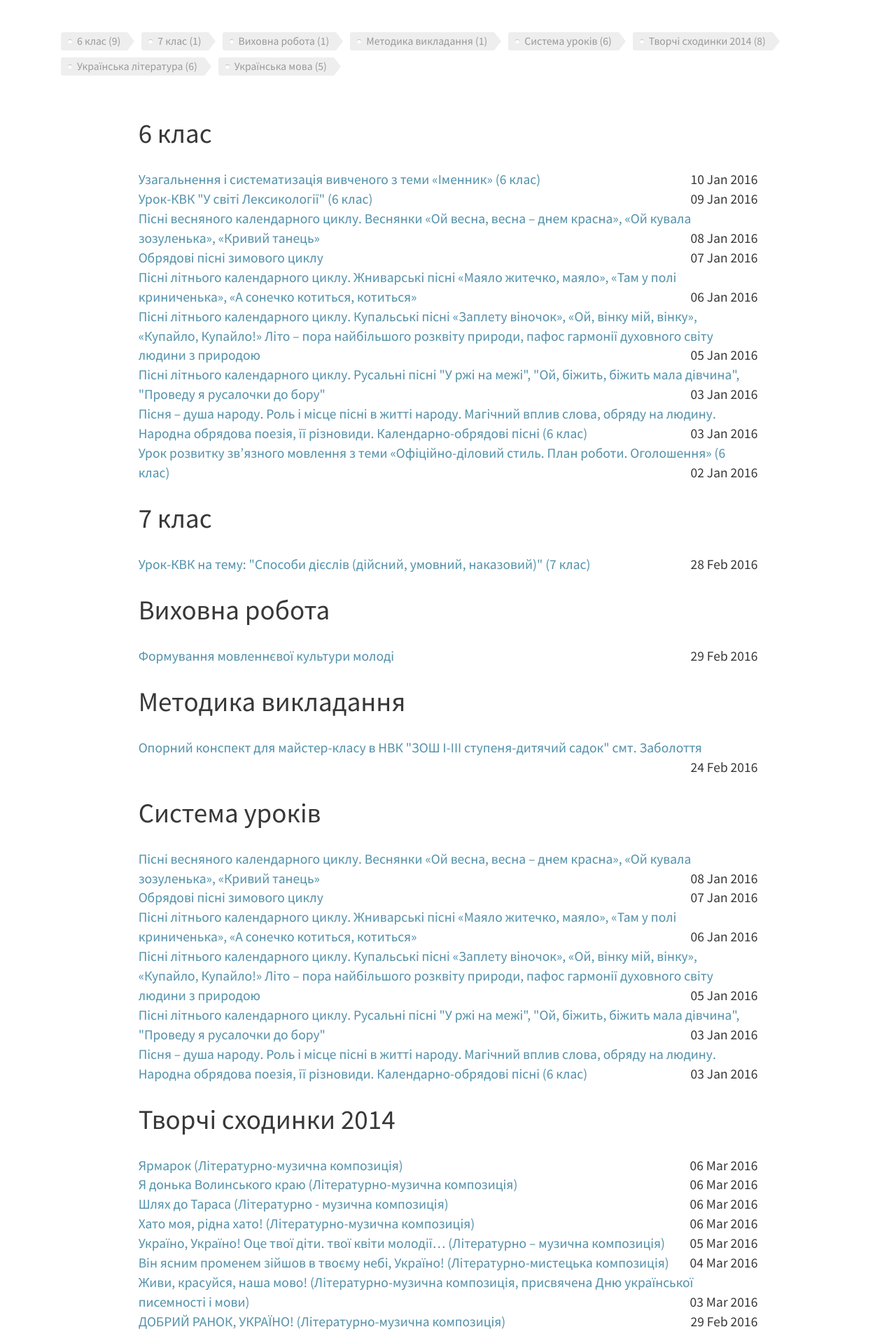
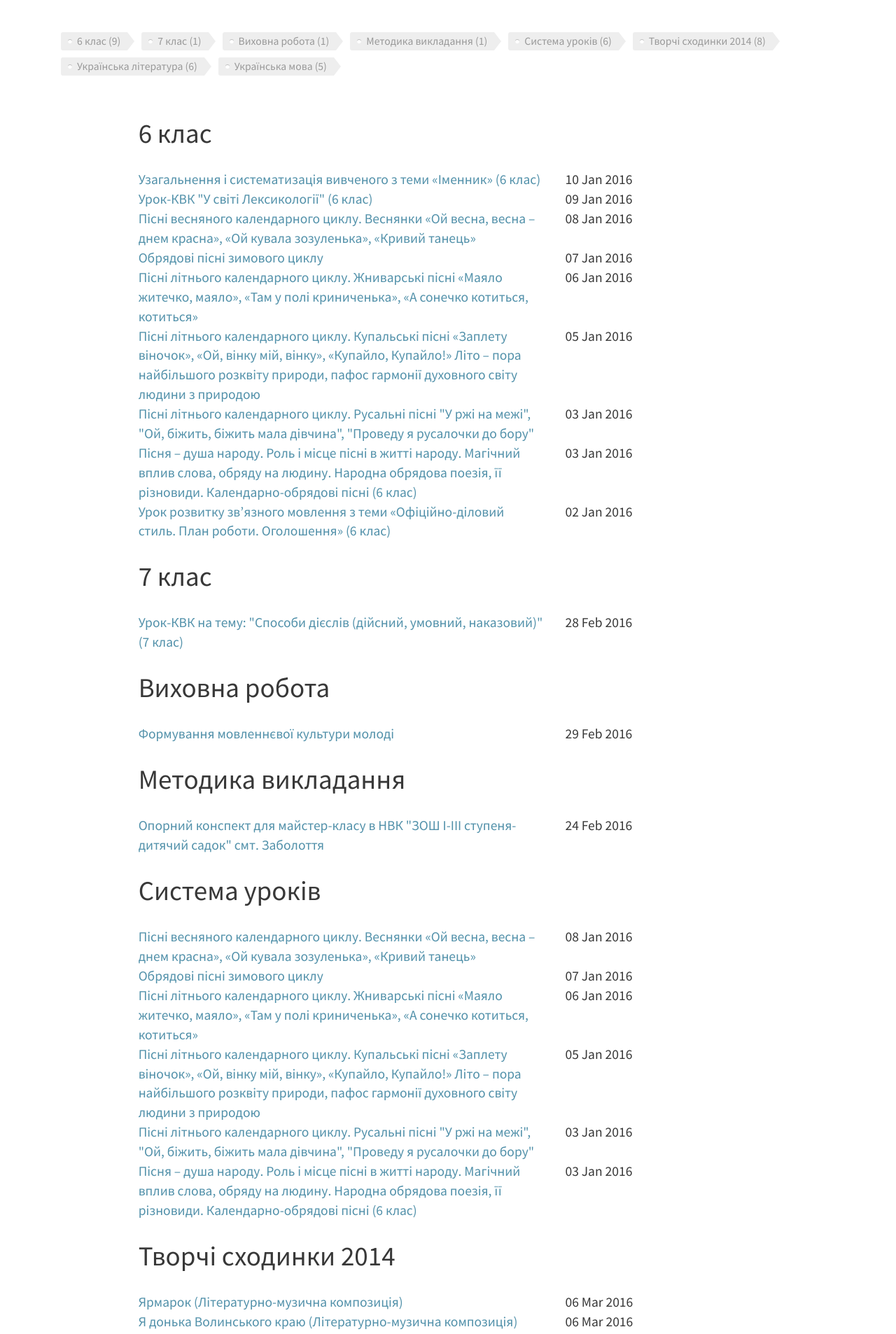
Before and after one commit to tetyanashevchuk/tetyanashevchuk.github.io, a Jekyll site: the page built from tags.html, in a window 1280 px wide. Shown: the part 477-2383 px from the top of the page at 70% size. Built offline with Jekyll 4.4.1, drawn with Linux system fonts in a browser that asks for light colours; nearby versions of some CDN libraries.

```diff
--- a/tags.html
+++ b/tags.html
@@ -30,13 +30,13 @@
     {% capture this_word %}{{ tag_words[item] }}{% endcapture %}
     <h2 id="{{ this_word | cgi_escape }}">{{ this_word }}</h2>
     {% for post in site.tags[this_word] %}{% if post.title != null %}
-      <div>
-        <span class="article-series-header">
+      <div class="row">
+        <div class="col-sm-8">
           <a href="{{ post.url }}">{{ post.title }}</a>
-        </span>
-        <span style="float: right;">
+        </div>
+        <div class="col-sm-4">
           {{ post.date | date_to_string }}
-        </span>
+        </div>
       </div>
       <div style="clear: both;"></div>
     {% endif %}{% endfor %}
```
